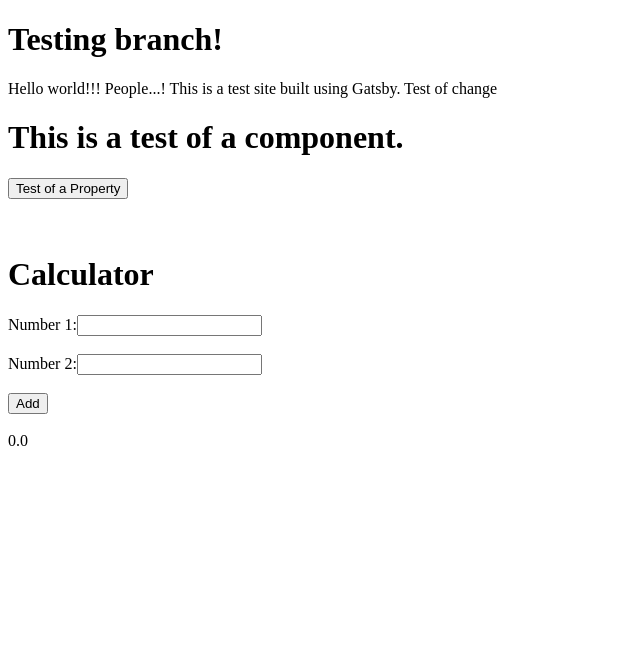
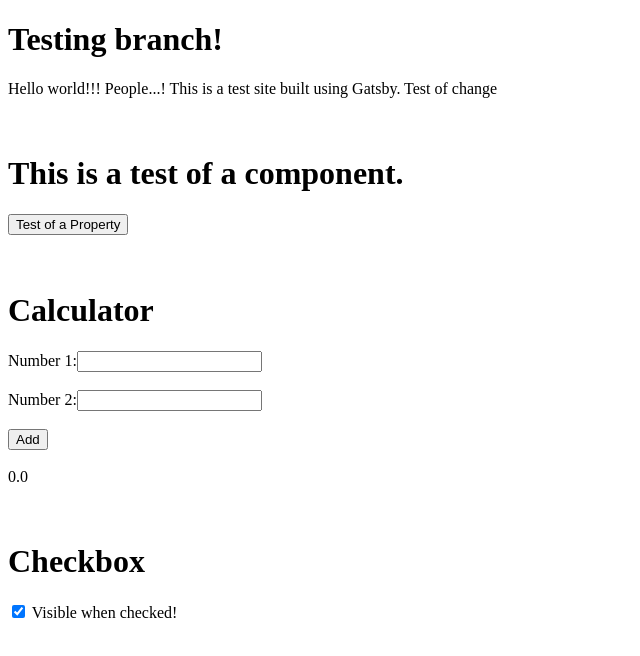
Before and after one commit to jordansali/les-innovateurs-front-end, a Gatsby site: page / in a window 1280 px wide. Shown: the whole page, without its empty margins (0-640 px from the left). Built offline with nearby package versions, Linux system fonts and the light colour scheme; Gatsby itself is replaced by a stand-in of ours.

Commit message:
Beginning of checkbox component

```diff
--- /dev/null
+++ b/src/components/CheckBoxComp.js
@@ -0,0 +1,29 @@
+import React from "react"
+
+
+function CheckBox() {
+    //Here is where we store javascript functions
+    const check = () =>{
+
+        // Get the checkbox
+        var checkBox = document.getElementById("check1");
+
+        // If the checkbox is checked, display the output text
+        if (checkBox.checked == true){
+
+        } else {
+
+        }
+    };
+    //Gatsby turns the following "html" into react javascript.
+    return (
+    <div>
+        <h1>Checkbox</h1>
+        <input type="checkbox" id="check1" onclick={check} checked></input>
+        <label for="check1"> Visible when checked!</label><br />
+    </div>
+    )
+}
+
+//Export the component
+export default CheckBox
--- a/src/pages/index.js
+++ b/src/pages/index.js
@@ -2,15 +2,21 @@
 import React from "react"
 import TestComponent from "../components/testComponent"
 import CalcComp from "../components/CalcComp"
+import CheckBoxComp from "../components/CheckBoxComp"
 /*Any React component defined in src/pages/*.js will automatically become a page.*/
 /*Everything within 'export' must have one parent tag */
 export default () => (
     <div>
         <h1>Testing branch!</h1>
         <div>Hello world!!! People...! This is a test site built using Gatsby. Test of change</div>
+        <br />
+        <br />
         <TestComponent ButtonText="Test of a Property"/>
         <br />
         <br />
         <CalcComp />
+        <br />
+        <br />
+        <CheckBoxComp></CheckBoxComp>
     </div>
 )
```
